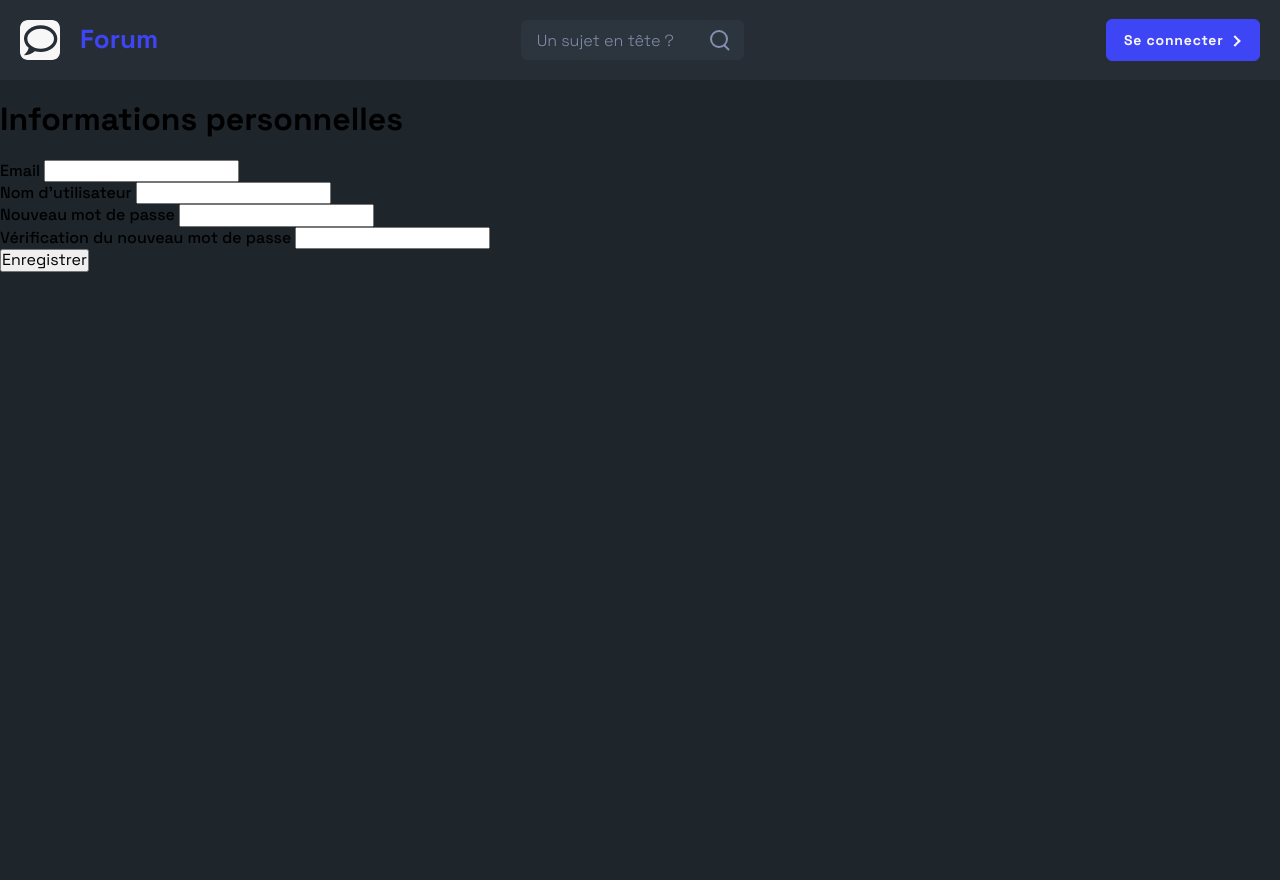
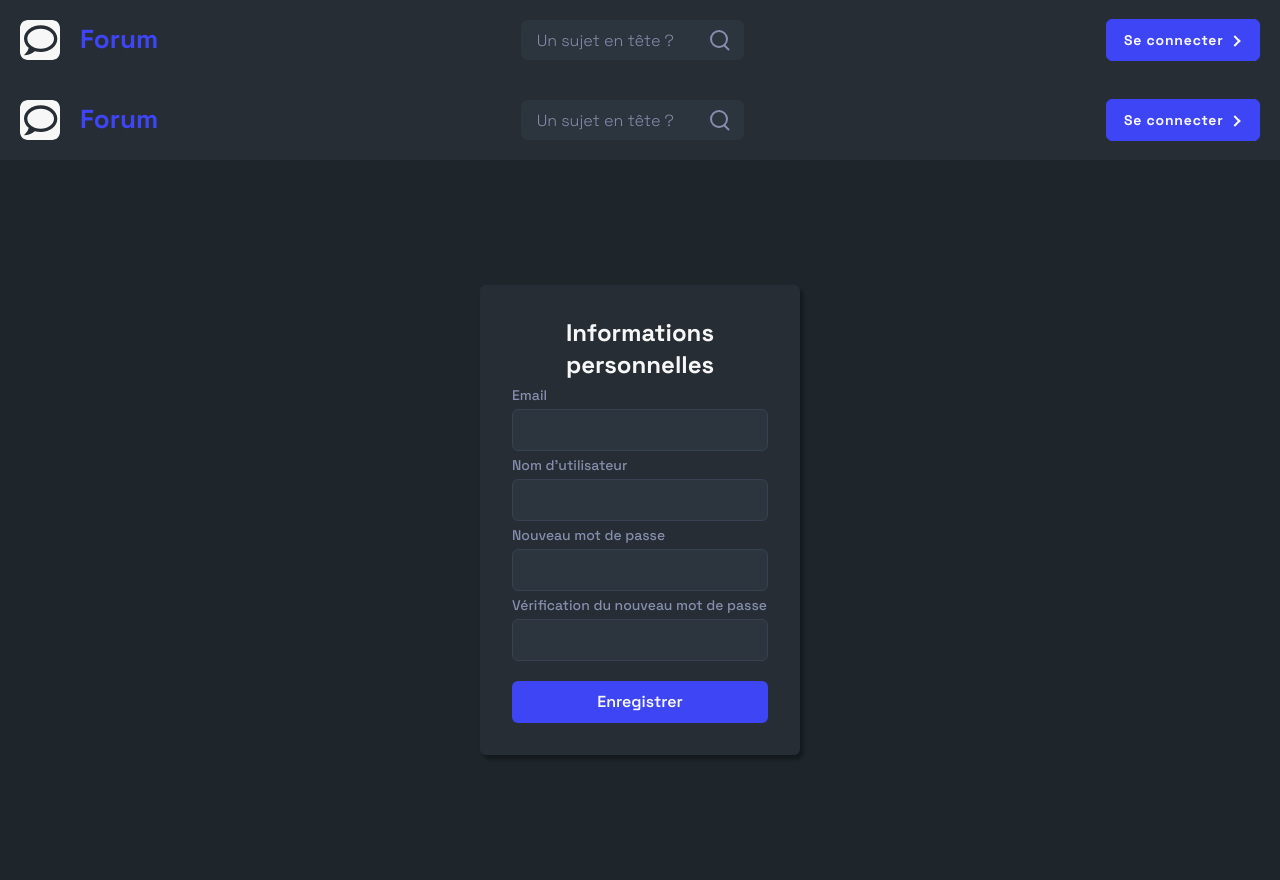
Before and after one commit to maelbadet/symfony-forum-project, a Symfony app: template templates/account/index.html.twig in a window 1280 px wide. Before the commit the page ends 272 px from the top, so only its background shows below. Run offline with Twig, Linux system fonts and the light colour scheme; the template is opened without the code that fills it, so the values that code supplies are empty; form fields are guessed from the names that the template uses; some libraries are stand-ins or nearby versions.

Commit message:
Update CSS and improve account information form layout
The changes introduced include new CSS variables for success status and modification of layout for the account information form. The sign-out symbol in the header is also replaced by a log-out, and success feedback is now shown on account update. These changes contribute to a more improved and user-friendly interface.

```diff
--- a/public/css/form.css
+++ b/public/css/form.css
@@ -23,6 +23,16 @@
     padding: 10px;
     font-size: 14px;
     color: var(--err-color);
+    margin: 16px 0;
+}
+
+.success {
+    background: var(--success-bg);
+    border: solid 1px var(--success-border);
+    border-radius: 6px;
+    padding: 10px;
+    font-size: 14px;
+    color: var(--success-color);
     margin: 16px 0;
 }
 
@@ -118,6 +128,7 @@
     border: none;
     border-radius: 0.375rem;
     font-weight: 600;
+    margin: 20px 0 0;
 }
 
 .social-message {
--- a/public/css/global.css
+++ b/public/css/global.css
@@ -11,6 +11,10 @@
     --err-bg: #92000045;
     --err-border: #9d00006b;
     --err-color: #ffbcbc;
+
+    --success-bg: #00800045;
+    --success-border: #0080006b;
+    --success-color: #c4ffc4;
 }
 
 *,
@@ -107,7 +111,7 @@ body {
 }
 
 /* plus sign */
-.sign {
+.log-out {
     width: 100%;
     transition-duration: .3s;
     display: flex;
@@ -115,11 +119,11 @@ body {
     justify-content: center;
 }
 
-.sign svg {
+.log-out svg {
     width: 17px;
 }
 
-.sign svg path {
+.log-out svg path {
     fill: white;
 }
 /* text */
@@ -142,7 +146,7 @@ body {
     transition-duration: .3s;
 }
 
-.Btn:hover .sign {
+.Btn:hover .log-out {
     width: 25%;
     transition-duration: .3s;
 }
--- a/src/Controller/AccountController.php
+++ b/src/Controller/AccountController.php
@@ -33,7 +33,6 @@ class AccountController extends AbstractController
         }
         if (!empty($newPassword)){
             if ($form->isSubmitted() && $form->isValid()) {
-            var_dump('coucou');
                 if ( $newPassword === $verifNewpassword) {
                     $user->setPassword(
                         $userPasswordHasher->hashPassword(
@@ -43,9 +42,10 @@ class AccountController extends AbstractController
                     );
                     $entityManager->persist($user);
                     $entityManager->flush();
+                  $this->addFlash('success', 'Vos données ont été mises à jour avec succès.');
                     return $this->redirectToRoute('app_personnal_information');
                 } else {
-                    $this->addFlash('danger', 'Mot de passe invalide. Êtes vous sur que vos mots passe correspondais ?');
+                    $this->addFlash('danger', 'Le mot de passe est invalide. Êtes-vous certain que vos mots de passe concordaient ?');
                 }
             }
             return $this->redirectToRoute('app_personnal_information');
--- a/templates/account/index.html.twig
+++ b/templates/account/index.html.twig
@@ -3,35 +3,51 @@
 {% block title %}Informations personnelles{% endblock %}
 
 {% block body %}
-    <div class="container">
-        <h1>Informations personnelles</h1>
+    {{ include('components/header.html.twig') }}
+    <link href="{{ asset('css/form.css') }}" rel="stylesheet"/>
+    <div class="container-login">
+        <div class="form-container">
+            <p class="title">Informations personnelles</p>
+
+            {% for message in app.flashes('success') %}
+                <div class="success">
+                    {{ message }}
+                </div>
+            {% endfor %}
+
+            {% for message in app.flashes('danger') %}
+                <div class="error">
+                    {{ message }}
+                </div>
+            {% endfor %}
 
             <form method="post">
                 {{ form_start(account_form) }}
 
-            <div class="form-group">
+                <div class="input-group">
                     {{ form_label(account_form.email, 'Email') }}
                     {{ form_widget(account_form.email, {'attr': {'class': 'form-control'}, 'value': account_form.vars.data.email}) }}
                 </div>
 
-            <div class="form-group">
+                <div class="input-group">
                     {{ form_label(account_form.username, 'Nom d\'utilisateur') }}
                     {{ form_widget(account_form.username, {'attr': {'class': 'form-control'}, 'value': account_form.vars.data.username}) }}
                 </div>
 
-            <div class="form-group">
+                <div class="input-group">
                     {{ form_label(account_form.newPassword, 'Nouveau mot de passe') }}
                     {{ form_widget(account_form.newPassword, {'attr': {'class': 'form-control'}}) }}
                 </div>
 
-            <div class="form-group">
+                <div class="input-group">
                     {{ form_label(account_form.verifNewPassword, 'Vérification du nouveau mot de passe') }}
                     {{ form_widget(account_form.verifNewPassword, {'attr': {'class': 'form-control'}}) }}
                 </div>
 
-            <button type="submit" class="btn btn-primary">Enregistrer</button>
+                <button type="submit" class="sign">Enregistrer</button>
 
                 {{ form_end(account_form) }}
             </form>
         </div>
+    </div>
 {% endblock %}
--- a/templates/components/header.html.twig
+++ b/templates/components/header.html.twig
@@ -24,7 +24,7 @@
                 <img class="header__account-img" src="{{ asset('images/account.svg') }}" alt="Account">
             </a>
             <a href="{{ path('app_logout') }}" class="Btn">
-                <div class="sign">
+                <div class="log-out">
                     <svg viewBox="0 0 512 512">
                         <path d="M377.9 105.9L500.7 228.7c7.2 7.2 11.3 17.1 11.3 27.3s-4.1 20.1-11.3 27.3L377.9 406.1c-6.4 6.4-15 9.9-24 9.9c-18.7 0-33.9-15.2-33.9-33.9l0-62.1-128 0c-17.7 0-32-14.3-32-32l0-64c0-17.7 14.3-32 32-32l128 0 0-62.1c0-18.7 15.2-33.9 33.9-33.9c9 0 17.6 3.6 24 9.9zM160 96L96 96c-17.7 0-32 14.3-32 32l0 256c0 17.7 14.3 32 32 32l64 0c17.7 0 32 14.3 32 32s-14.3 32-32 32l-64 0c-53 0-96-43-96-96L0 128C0 75 43 32 96 32l64 0c17.7 0 32 14.3 32 32s-14.3 32-32 32z"></path>
                     </svg>
```
Lines whose indentation alone changed are shown as unchanged.
